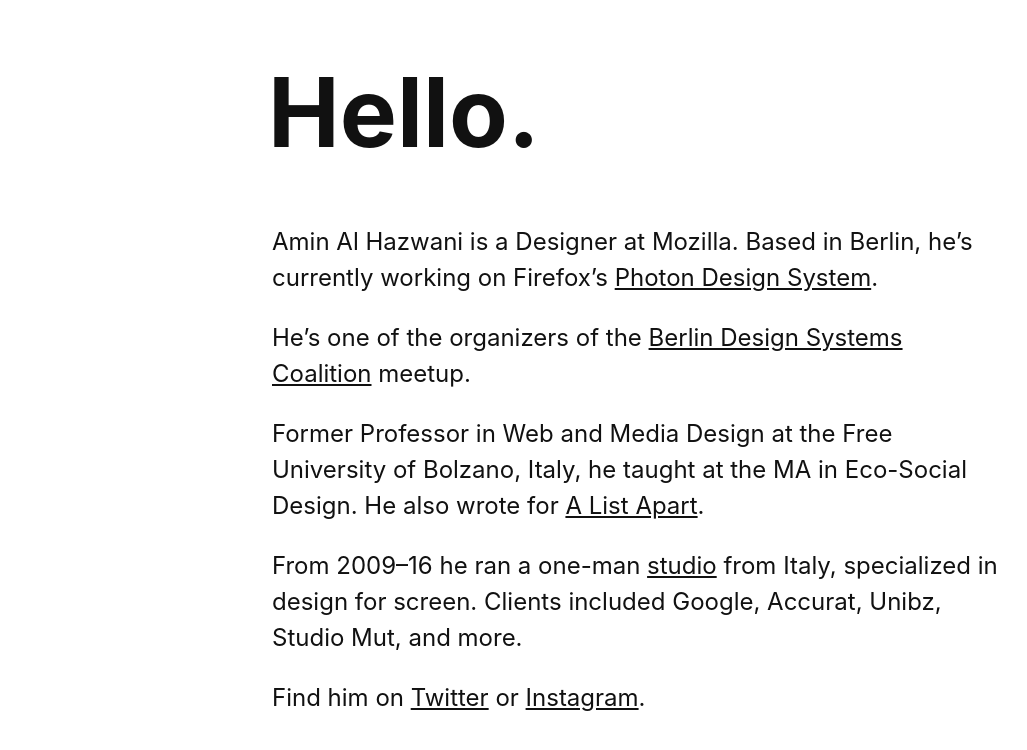
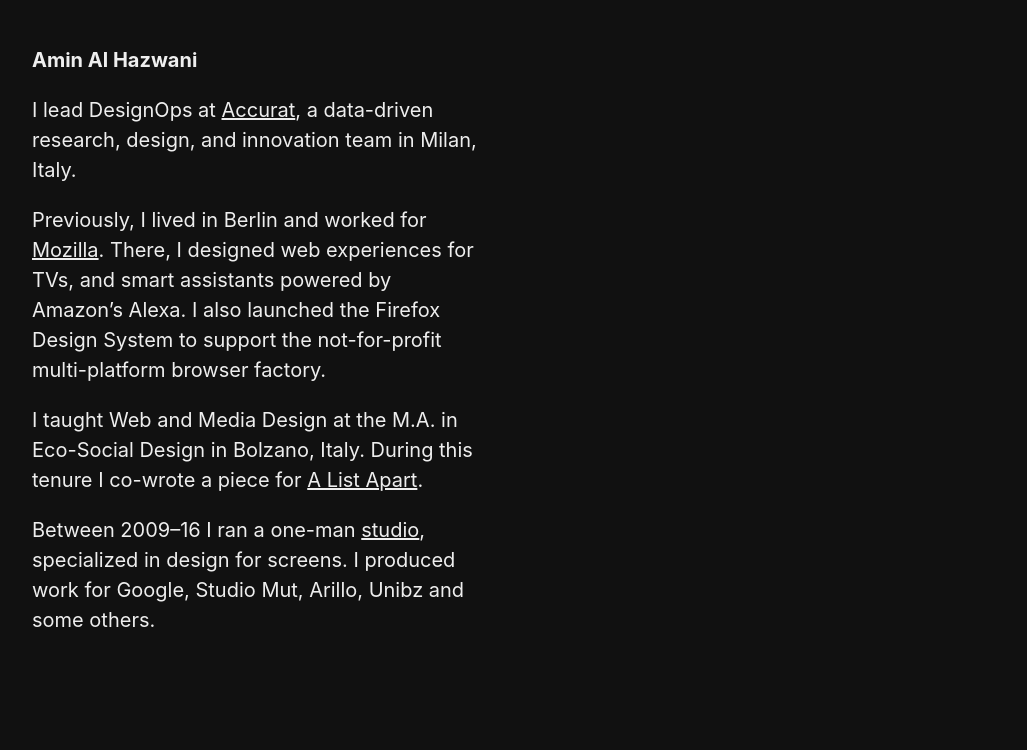
Before and after one commit to aminalhazwani/aminalhazwani.github.io, a plain HTML site: page index.html in a window 1280 px wide. Shown: the whole page, without its empty margins (0-1027 px from the left). Drawn offline with nearby package versions, Linux system fonts and the light colour scheme.

Commit message:
[edit] new job, new index

```diff
--- a/index.html
+++ b/index.html
@@ -3,50 +3,24 @@
   <head>
     <meta charset="utf-8">
     <meta http-equiv="x-ua-compatible" content="ie=edge">
-    <title>Amin Al Hazwani, Designer</title>
-    <meta name="description" content="Amin Al Hazwani is a Designer at Firefox. Based in Berlin, Germany he is currently working on Photon Design System.">
+    <title>Amin Al Hazwani</title>
+    <meta name="description" content="Amin Al Hazwani leads DesignOps at Accurat in Milan, Italy.">
     <meta name="viewport" content="width=device-width, initial-scale=1">
-    <link rel="stylesheet" href="https://unpkg.com/tachyons@4.7.0/css/tachyons.min.css"/>
+    <link rel="stylesheet" href="https://unpkg.com/tachyons@4.10.0/css/tachyons.min.css"/>
   </head>
-  <body class="sans-serif mw7 center near-black ph3">
-    <h1 class="f-headline lh-solid nl1 mv5">Hello<span class="pointer" onclick="lightSwitch();">.</span></h1>
-    <p class="f4 f3-ns lh-copy">
-      Amin Al Hazwani is a Designer at Mozilla. Based in Berlin, he’s currently working on Firefox’s <a class="near-black" href="http://design.firefox.com/photon">Photon Design System</a>.
+  <body class="sans-serif mw6 bg-near-black light-gray pa3 pa4-ns f5 f4-ns lh-copy">
+    <h1 class="f5 f4-ns">Amin Al Hazwani</h1>
+    <p>
+      I lead DesignOps at <a class="light-gray" href="http://accurat.it/">Accurat</a>, a data-driven research, design, and innovation team in Milan, Italy.
     </p>
-    <p class="f4 f3-ns lh-copy">
-      He’s one of the organizers of the <a class="near-black" href="https://www.meetup.com/berlin-design-systems-coalition/">Berlin Design Systems Coalition</a> meetup.
+    <p>
+      Previously, I lived in Berlin and worked for <a class="light-gray" href="http://mozilla.org/">Mozilla</a>. There, I designed web experiences for TVs, and smart assistants powered by Amazon’s Alexa. I also launched the Firefox Design System to support the not-for-profit multi-platform browser factory.
     </p>
-    <p class="f4 f3-ns lh-copy">
-      Former Professor in Web and Media Design at the Free University of Bolzano, Italy, he taught at the MA in Eco-Social Design. He also wrote for <a class="near-black" href="https://alistapart.com/article/motion-with-meaning-semantic-animation-in-interface-design">A List Apart</a>.
+    <p>
+      I taught Web and Media Design at the M.A. in Eco-Social Design in Bolzano, Italy. During this tenure I co-wrote a piece for <a class="light-gray" href="https://alistapart.com/article/motion-with-meaning-semantic-animation-in-interface-design">A List Apart</a>.
     </p>
-    <p class="f4 f3-ns lh-copy">
-      From 2009–16 he ran a one-man <a class="near-black" href="http://studio.aminalhazwani.com">studio</a> from Italy, specialized in design for screen. Clients included Google, Accurat, Unibz, Studio Mut, and more.
+    <p>
+      Between 2009–16 I ran a one-man <a class="light-gray" href="https://studio.aminalhazwani.com/">studio</a>, specialized in design for screens. I produced work for Google, Studio Mut, Arillo, Unibz and some others.
     </p>
-    <p class="f4 f3-ns lh-copy mb5">
-      Find him on <a class="near-black" href="https://twitter.com/aminalhazwani">Twitter</a> or <a class="near-black" href="https://www.instagram.com/aminalhazwani/">Instagram</a>.
-    </p>
-    <script>
-      window.ga=function(){ga.q.push(arguments)};ga.q=[];ga.l=+new Date;
-      ga('create','UA-71074902-1','auto');ga('send','pageview')
-    </script>
-    <script src="https://www.google-analytics.com/analytics.js" async defer></script>
-    <script>
-      function lightSwitch() {
-        var body = document.getElementsByTagName("body")[0];
-        var nearBlackElems = document.querySelectorAll(".near-black");
-        var whiteElems = document.querySelectorAll(".white");
-        body.classList.toggle("bg-near-black");
-        if (body.classList.contains("bg-near-black")) {
-          [].forEach.call(nearBlackElems, function(el) {
-            el.className = el.className.replace(/\bnear-black\b/, "white");
-          });
-        }
-        else {
-          [].forEach.call(whiteElems, function(el) {
-            el.className = el.className.replace(/\bwhite\b/, "near-black");
-          });
-        }
-      }
-    </script>
   </body>
 </html>
```
